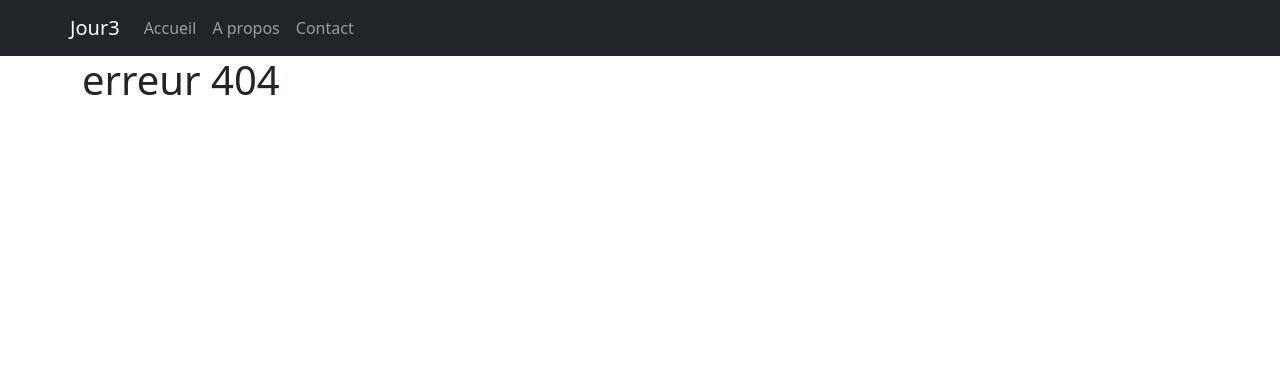
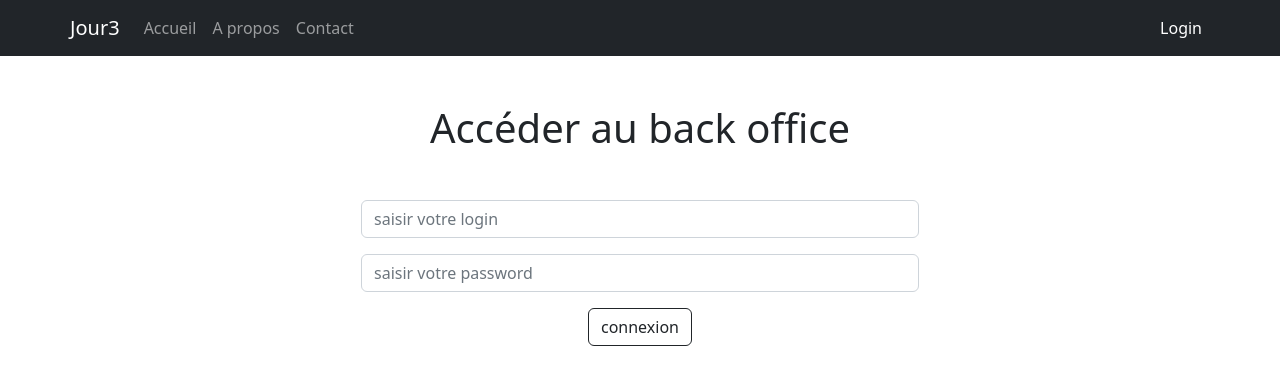
Before and after one commit to webdevproformation/react-h3-nov2022, a React (Create React App) app in the folder jour3/: page /login in a window 1280 px wide. Before the commit this address had no page. Shown: the top 384 px of the page. Built offline with nearby package versions, Linux system fonts and the light colour scheme.

Commit message:
fin du formulaire de connexion

```diff
--- a/jour3/src/App.js
+++ b/jour3/src/App.js
@@ -3,6 +3,7 @@ import "bootstrap/dist/css/bootstrap.min.css";
 import Menu from "./composants/Menu";
 import { Routes , Route  } from "react-router-dom"
 import Accueil from "./composants/front/Accueil";
+import Login from "./composants/front/Login";
 
 function App() {
   return (
@@ -14,6 +15,7 @@ function App() {
           <Route path="/test" element={<h1>une page de test</h1>} />
           <Route path="/contact" element={<h1>page contact</h1>} />
           <Route path="/a-propos" element={<h1> A propos</h1>} />
+          <Route path="/login" element={<Login />} />
           {/**
            * <Route path="/article" element={<h1>les articles</h1>} />
             <Route path="/article/:id" element={<h1>un article</h1>} />
--- a/jour3/src/composants/Menu.jsx
+++ b/jour3/src/composants/Menu.jsx
@@ -21,6 +21,12 @@ const Menu = () => {
                         isActive ? "nav-link active" : "nav-link"}>Contact</NavLink>
                     </li>
                 </ul>
+                <ul className="navbar-nav ms-auto">
+                    <li className="nav-item">
+                        <NavLink to="/login" className={({ isActive }) =>
+                        isActive ? "nav-link active" : "nav-link"}>Login</NavLink>
+                    </li>
+                </ul>
             </nav>
         </div>
      );
--- a/jour3/src/composants/front/Accueil.jsx
+++ b/jour3/src/composants/front/Accueil.jsx
@@ -6,7 +6,9 @@ const Accueil = () => {
     const [recherche, setRecherche] = useState(() => {
         return "vodka"
     })
-    const [pageEncours , setPageEnCours] = useState(1)
+    const [pageEncours , setPageEnCours] = useState(1);
+    const max = 4 ;
+
     useEffect( () => {
         async function getCocktails() {
             const reponse = await fetch("https://www.thecocktaildb.com/api/json/v1/1/search.php?s="+recherche);
@@ -36,11 +38,11 @@ const Accueil = () => {
         </div>
         <hr />
         <div className="d-flex justify-content-center my-3">
-            <Pagination total={(cocktails && cocktails.length > 0) ? cocktails.length : 0} max="8" pageEncours={pageEncours} setPageEnCours={setPageEnCours} />
+            <Pagination total={(cocktails && cocktails.length > 0) ? cocktails.length : 0} max={max} pageEncours={pageEncours} setPageEnCours={setPageEnCours} />
         </div>
         <div className="row">
             { (cocktails && cocktails.length > 0) ?
-                 cocktails.slice((pageEncours - 1 ) * 8 , 8 * pageEncours ).map( cocktail  => {
+                 cocktails.slice((pageEncours - 1 ) * max , max * pageEncours ).map( cocktail  => {
                     return <div className="col-3" key={cocktail.idDrink}>
                         <h2>{cocktail.strDrink}</h2>
                         <img src={cocktail.strDrinkThumb} alt="" className="img-fluid" />
@@ -51,7 +53,7 @@ const Accueil = () => {
             }
         </div>
         <div className="d-flex justify-content-center my-3">
-            <Pagination total={(cocktails && cocktails.length > 0) ? cocktails.length : 0} max="8" pageEncours={pageEncours} setPageEnCours={setPageEnCours} />
+            <Pagination total={(cocktails && cocktails.length > 0) ? cocktails.length : 0} max={max} pageEncours={pageEncours} setPageEnCours={setPageEnCours} />
         </div>
     </div> );
 }
--- /dev/null
+++ b/jour3/src/composants/front/Login.jsx
@@ -0,0 +1,37 @@
+import { useRef } from "react"
+// useRef => équivalent d'un document.querySelector()
+const Login = () => {
+    const loginRef = useRef()
+    const passwordRef = useRef()
+
+    const soumissionForm = e => {
+        e.preventDefault() ; // bloquer le chargement automatique de la page suite à la soumission
+        /* const formData = new FormData(e.target);
+        const data = Object.fromEntries(formData.entries())
+        console.log(data); */
+
+        // équivalent
+        const data = {
+            login : loginRef.current.value,
+            password : passwordRef.current.value,
+        }
+        console.log(data);
+    }
+    return (
+        <div>
+            <h1 className="text-center my-5">Accéder au back office</h1>
+            <div className="d-flex justify-content-center">
+                <form className="w-50" onSubmit={soumissionForm}>
+                    <input type="text" name="login" className="form-control" placeholder="saisir votre login" ref={loginRef} />
+                    <input type="password" name="password" className="form-control my-3" placeholder="saisir votre password" ref={passwordRef} />
+                    <div className="text-center">
+                        <input type="submit" className="btn btn-outline-dark" value="connexion" />
+                    </div>
+                </form>
+            </div>
+
+        </div>
+      );
+}
+
+export default Login;
```
Also changed, not shown: 1 other file (tests, documents, lock files or other folders).
